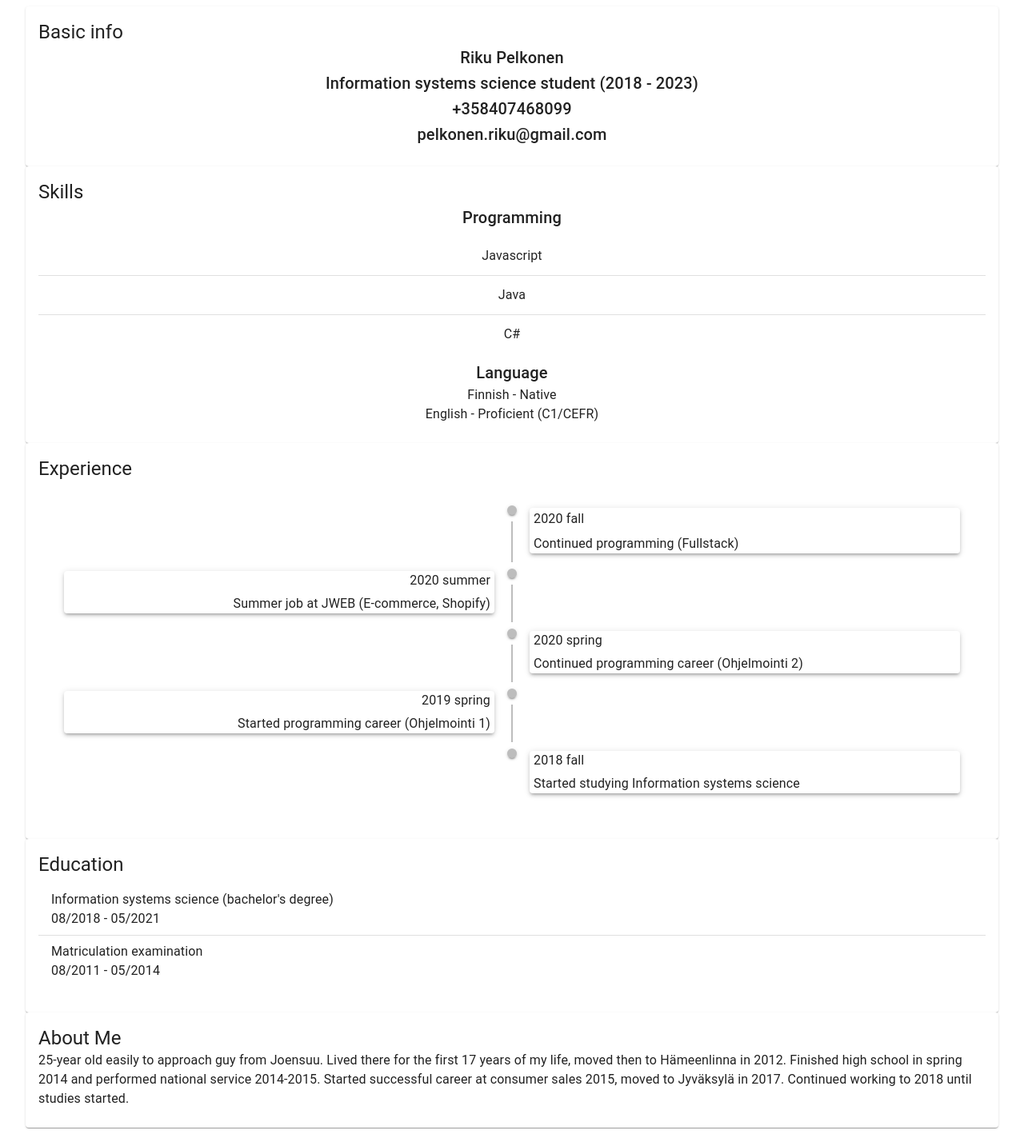
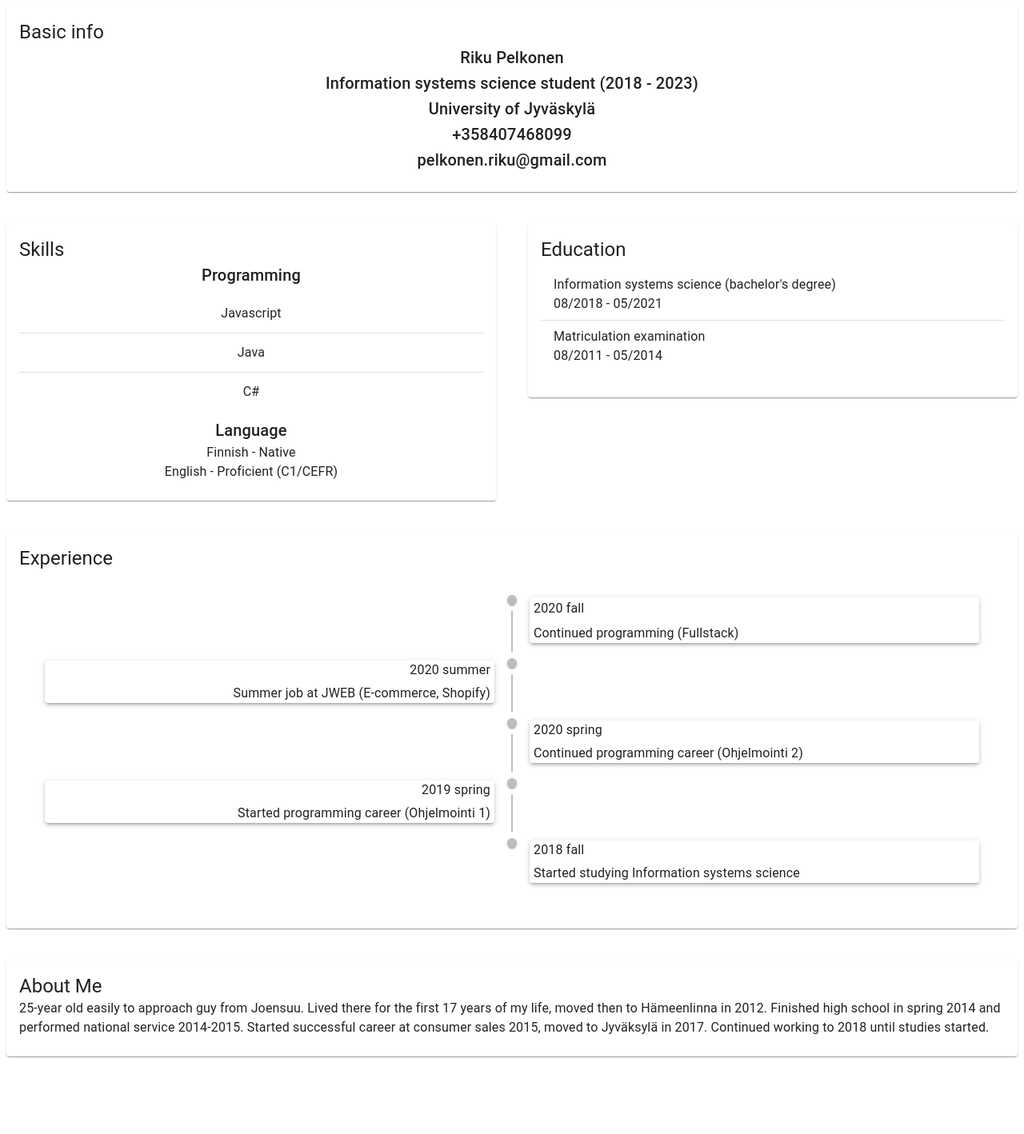
Before and after one commit to Rikkerikardo/projectCV, a React (Create React App) app: page / in a window 1280 px wide. Shown: the whole page at 80% size. After the commit the page ends 1341 px from the top, so only its background shows below. Built offline with nearby package versions, Linux system fonts and the light colour scheme.

Commit message:
updated layout

```diff
--- a/src/App.js
+++ b/src/App.js
@@ -1,4 +1,4 @@
-import { Container } from "@material-ui/core"
+import { Grid } from "@material-ui/core"
 import React from "react"
 import BasicInfo from "./components/basicInfo"
 import Skills from "./components/skills"
@@ -8,13 +8,13 @@ import About from "./components/about"
 
 const App = () => {
   return (
-    <Container maxWidth="lg">
+    <Grid container spacing={5}>
       <BasicInfo />
       <Skills />
+      <Education />
       <Experience />
-      <Education />
       <About />
-    </Container>
+    </Grid>
   )
 }
 
--- a/src/components/about.js
+++ b/src/components/about.js
@@ -1,5 +1,5 @@
 import React from "react"
-import { Card, CardContent, Typography } from "@material-ui/core"
+import { Card, CardContent, Grid, Typography } from "@material-ui/core"
 
 const AboutMe = () => {
   const birthDate = new Date(1995, 4, 22)
@@ -10,6 +10,7 @@ const AboutMe = () => {
   }
 
   return (
+    <Grid item xs={12}>
       <Card>
         <CardContent>
           <Typography variant="h5">About Me</Typography>
@@ -17,11 +18,13 @@ const AboutMe = () => {
             {age}-year old easily to approach guy from Joensuu. Lived there for
             the first 17 years of my life, moved then to Hämeenlinna in 2012.
             Finished high school in spring 2014 and performed national service
-          2014-2015. Started successful career at consumer sales 2015, moved to
-          Jyväksylä in 2017. Continued working to 2018 until studies started.
+            2014-2015. Started successful career at consumer sales 2015, moved
+            to Jyväksylä in 2017. Continued working to 2018 until studies
+            started.
           </Typography>
         </CardContent>
       </Card>
+    </Grid>
   )
 }
 export default AboutMe
--- a/src/components/basicInfo.js
+++ b/src/components/basicInfo.js
@@ -1,8 +1,9 @@
 import React from "react"
-import { Card, CardContent, Typography } from "@material-ui/core"
+import { Card, CardContent, Grid, Typography } from "@material-ui/core"
 
 const BasicInfo = () => {
   return (
+    <Grid item xs={12}>
       <Card>
         <CardContent>
           <Typography variant="h5">Basic info</Typography>
@@ -13,6 +14,9 @@ const BasicInfo = () => {
             Information systems science student (2018 - 2023)
           </Typography>
           <Typography variant="h6" align="center">
+            University of Jyväskylä
+          </Typography>
+          <Typography variant="h6" align="center">
             +358407468099
           </Typography>
           <Typography variant="h6" align="center">
@@ -20,6 +24,7 @@ const BasicInfo = () => {
           </Typography>
         </CardContent>
       </Card>
+    </Grid>
   )
 }
 export default BasicInfo
--- a/src/components/education.js
+++ b/src/components/education.js
@@ -7,6 +7,7 @@ import {
   Link,
   Divider,
   Collapse,
+  Grid,
 } from "@material-ui/core"
 import React, { useState } from "react"
 
@@ -28,6 +29,7 @@ const Education = () => {
   }
 
   return (
+    <Grid item xs={6}>
       <Card>
         <CardContent>
           <Typography variant="h5">Education</Typography>
@@ -71,6 +73,7 @@ const Education = () => {
           </List>
         </CardContent>
       </Card>
+    </Grid>
   )
 }
 export default Education
--- a/src/components/experience.js
+++ b/src/components/experience.js
@@ -1,5 +1,5 @@
 import React from "react"
-import { Card, CardContent, Paper, Typography } from "@material-ui/core"
+import { Card, CardContent, Grid, Paper, Typography } from "@material-ui/core"
 import {
   Timeline,
   TimelineConnector,
@@ -13,6 +13,7 @@ import {
 
 const Experience = () => {
   return (
+    <Grid item xs={12}>
       <Card>
         <CardContent>
           <Typography variant="h5">Experience</Typography>
@@ -92,6 +93,7 @@ const Experience = () => {
           </Timeline>
         </CardContent>
       </Card>
+    </Grid>
   )
 }
 export default Experience
--- a/src/components/skills.js
+++ b/src/components/skills.js
@@ -8,6 +8,7 @@ import {
   Link,
   Divider,
   Collapse,
+  Grid,
 } from "@material-ui/core"
 import React, { useState } from "react"
 
@@ -33,6 +34,7 @@ const Skills = () => {
   }
 
   return (
+    <Grid item xs={6}>
       <Card>
         <CardContent>
           <Typography variant="h5">Skills</Typography>
@@ -68,8 +70,8 @@ const Skills = () => {
                 <ListItem>
                   <Typography>
                     <Link href="https://sisu.jyu.fi/student/courseunit/otm-5398e687-3268-48a3-b0a3-2d646f1a2b37/brochure">
-                    - Ohjelmointi 2 / University of Jyväskylä (8 course credit,
-                    5/5 score)
+                      - Ohjelmointi 2 / University of Jyväskylä (8 course
+                      credit, 5/5 score)
                     </Link>
                     <br />
                     <Link href="https://gitlab.jyu.fi/pelkrpxt/ohj2">
@@ -88,8 +90,8 @@ const Skills = () => {
                 <ListItem>
                   <Typography>
                     <Link href="https://sisu.jyu.fi/student/courseunit/jy-CU-9321-v2/brochure">
-                    - Ohjelmointi 1 / University of Jyväskylä (6 course credit,
-                    5/5 score)
+                      - Ohjelmointi 1 / University of Jyväskylä (6 course
+                      credit, 5/5 score)
                     </Link>
                   </Typography>
                 </ListItem>
@@ -104,6 +106,7 @@ const Skills = () => {
           <Typography align="center">English - Proficient (C1/CEFR)</Typography>
         </CardContent>
       </Card>
+    </Grid>
   )
 }
 export default Skills
```
Lines whose indentation alone changed are shown as unchanged.
